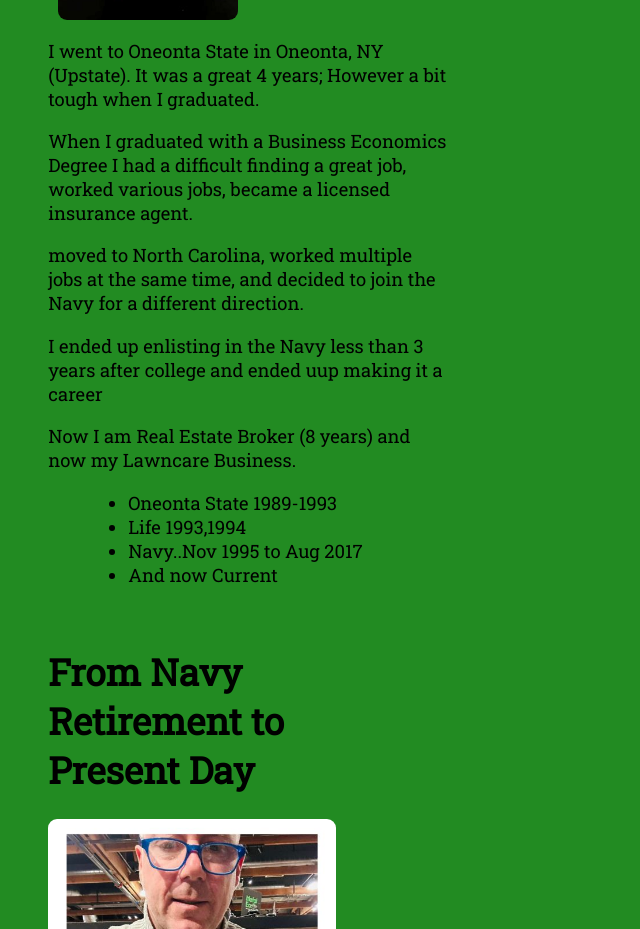
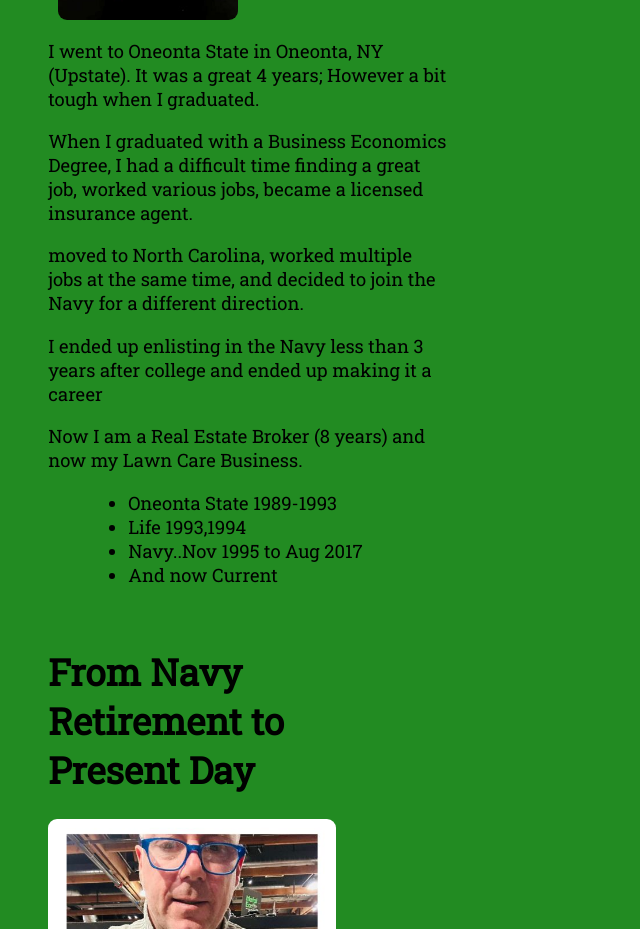
Before and after one commit to sahagues/Island-Curb-Grass-and-Garden-Website-2, a plain HTML site: page Story_Boss.html in a window 1280 px wide. Shown: the part 1940-2869 px from the top of the page, without its empty margins (0-640 px from the left). Drawn offline with Linux system fonts and the light colour scheme; a web font is replaced by a local one.

Commit message:
Update Story_Boss.html

```diff
--- a/Story_Boss.html
+++ b/Story_Boss.html
@@ -54,10 +54,10 @@
 						<img src="images/chief.jpg" alt="me getting pinned for Chief" class="round">
 					</div>
 					<p>I went to Oneonta State in Oneonta, NY (Upstate).  It was a great 4 years; However a bit tough when I graduated.</p>
-					<p>When I graduated with a Business Economics Degree I had a difficult finding a great job, worked various jobs, became a licensed insurance agent.</p>
+					<p>When I graduated with a Business Economics Degree, I had a difficult time finding a great job, worked various jobs, became a licensed insurance agent.</p>
 					<p>moved to North Carolina, worked multiple jobs at the same time, and decided to join the Navy for a different direction.</p>
-					<p>I ended up enlisting in the Navy less than 3 years after college and ended uup making it a career</p>
-					<p>Now I am Real Estate Broker (8 years) and now my Lawncare Business.</p>
+					<p>I ended up enlisting in the Navy less than 3 years after college and ended up making it a career</p>
+					<p>Now I am a Real Estate Broker (8 years) and now my Lawn Care Business.</p>
 					<ul class="tablet-desktop">
 					<li>Oneonta State 1989-1993</li>
 					<li>Life 1993,1994</li>
```
